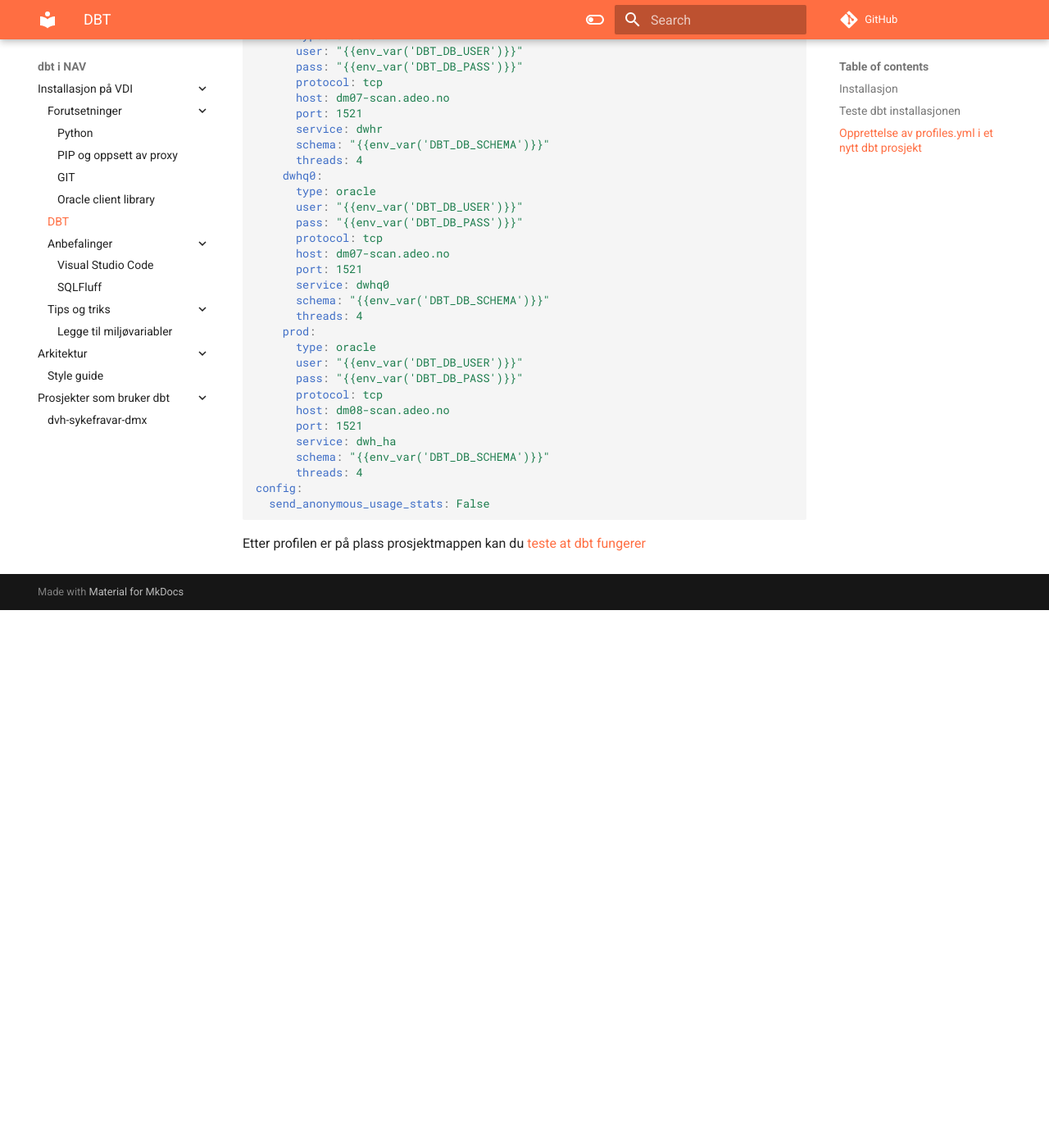
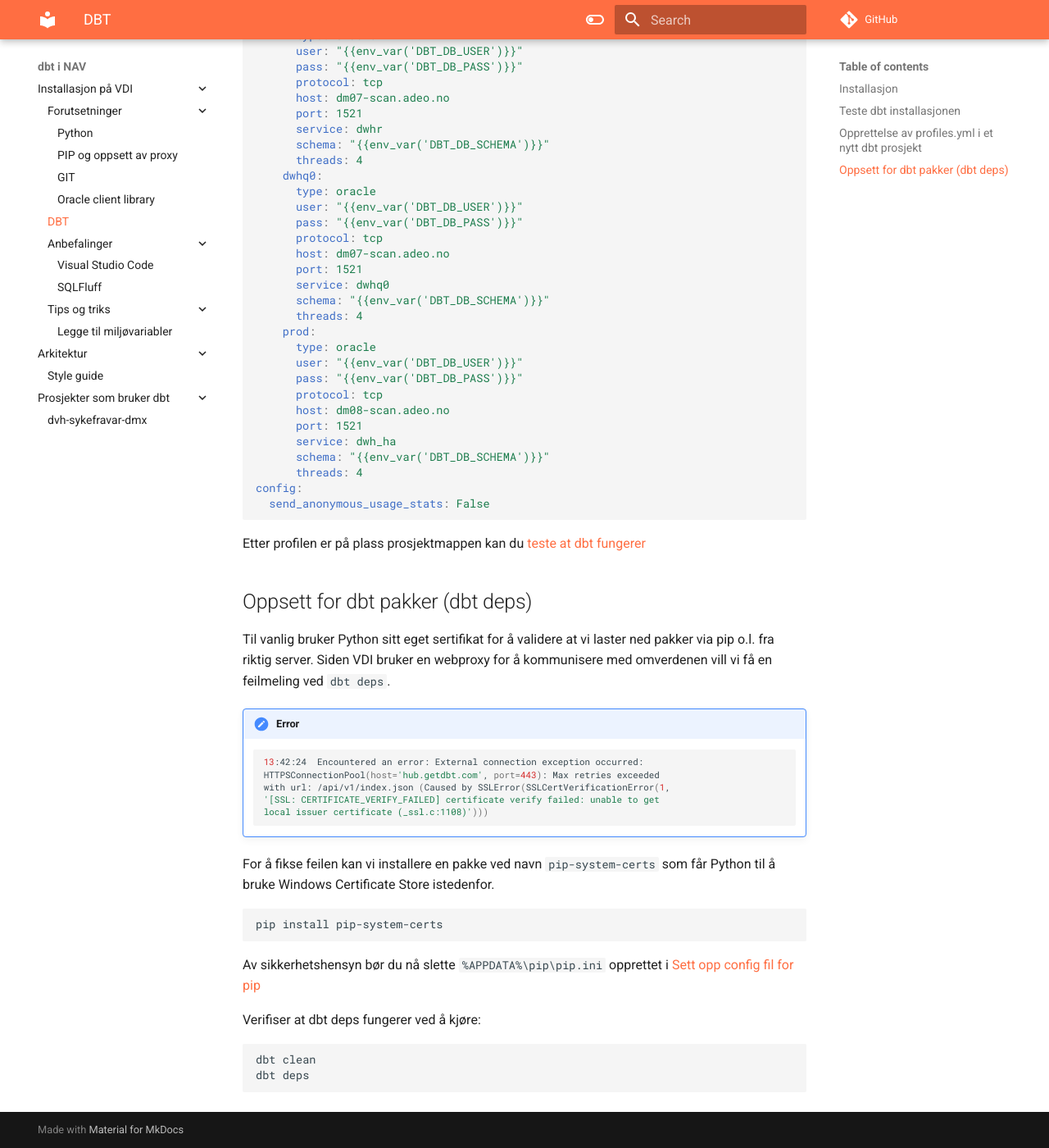
Before and after one commit to navikt/dbt-i-nav, an MkDocs documentation site: the page built from docs/vdi/dbt.md, in a window 1280 px wide and 1400 px high, scrolled down 3241 px. Shown: the whole window at 82% size. Built offline with MkDocs 1.6.1 and Material for MkDocs 9.7.7, drawn with Linux system fonts in a browser that asks for light colours; comment, search, counter and statistics services are not loaded; before the commit the page ends 3985 px from its top, so only the background shows below that.

Commit message:
Legg til veiledning for å få dbt deps til å fungere

````diff
--- a/docs/vdi/dbt.md
+++ b/docs/vdi/dbt.md
@@ -64,6 +64,7 @@
     Plugins:
       - oracle: 0.19.1
     ```
+
 ## Teste dbt installasjonen
 
 Etter at dbt er på plass kan du verifisere at dbt fungerer ved å kjøre `.\setup_db_user.ps1`
@@ -204,3 +205,34 @@
 ```
 
 Etter profilen er på plass prosjektmappen kan du [teste at dbt fungerer](#teste-dbt-installasjonen)
+
+## Oppsett for dbt pakker (dbt deps)
+
+Til vanlig bruker Python sitt eget sertifikat for å validere at vi laster ned
+pakker via pip o.l. fra riktig server. Siden VDI bruker en webproxy for å
+kommunisere med omverdenen vill vi få en feilmeling ved `dbt deps`.
+
+!!! error
+    ```shell
+    13:42:24  Encountered an error: External connection exception occurred:
+    HTTPSConnectionPool(host='hub.getdbt.com', port=443): Max retries exceeded
+    with url: /api/v1/index.json (Caused by SSLError(SSLCertVerificationError(1,
+    '[SSL: CERTIFICATE_VERIFY_FAILED] certificate verify failed: unable to get
+    local issuer certificate (_ssl.c:1108)')))
+    ```
+
+For å fikse feilen kan vi installere en pakke ved navn `pip-system-certs` som får
+Python til å bruke Windows Certificate Store istedenfor.
+
+```shell
+pip install pip-system-certs
+```
+
+Av sikkerhetshensyn bør du nå slette `%APPDATA%\pip\pip.ini` opprettet i [Sett opp config fil for pip](../pip/#sett-opp-config-fil-for-pip)
+
+Verifiser at dbt deps fungerer ved å kjøre:
+
+```shell
+dbt clean
+dbt deps
+```
````
